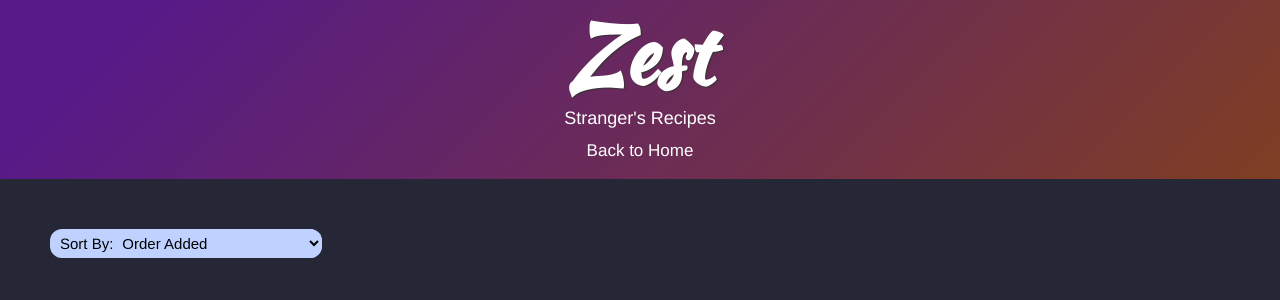
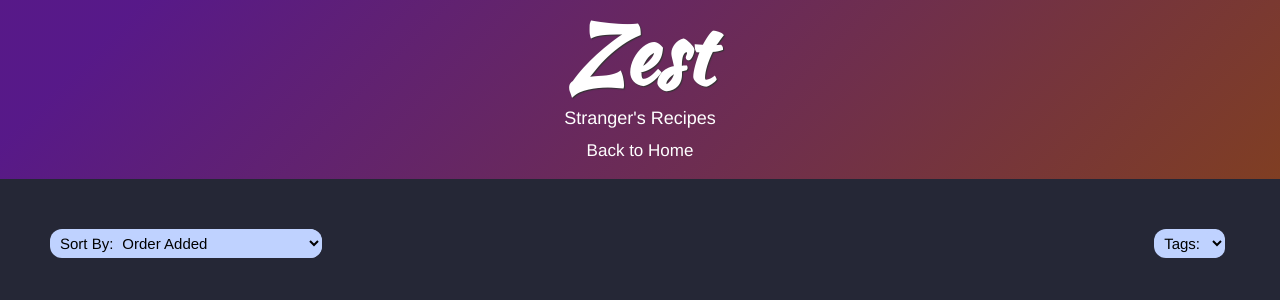
Before and after one commit to mikebednarz/zest, a React (Create React App) app: page /myrecipes in a window 1280 px wide. Shown: the top 300 px of the page. Built offline with nearby package versions, Linux system fonts and the light colour scheme.

Commit message:
functionality for displaying recipe tag drowndown

```diff
--- a/src/App.scss
+++ b/src/App.scss
@@ -389,3 +389,28 @@ $input-text-active: #BFD2FF; */
   border: none;
   font-size: 1.5rem;
 }
+
+.tags-container {
+  float: right;
+  margin-right: 5rem;
+  background-color: $input-text-active;
+  border-radius: 12px;
+  padding-left: 1rem;
+  position: absolute;
+  right: 5px;
+  top: 229px;
+}
+
+.tags-header {
+  font-size: 1.5rem;
+  margin-right: 0.5rem;
+}
+
+.tags-dropdown {
+  background-color: $input-text-active;
+  border-radius: 12px;
+  padding-top: 5px;
+  padding-bottom: 5px;
+  border: none;
+  font-size: 1.5rem;
+}
--- a/src/components/BuildRecipeCard.jsx
+++ b/src/components/BuildRecipeCard.jsx
@@ -1,7 +1,8 @@
 import { useState } from "react";
 import CreateRecipePopup from "./CreateRecipePopup";
 
-//TODO: add dropdown bar to display requested recipe tags
+//TODO: add tags on edit recipe page + functionality
+//TODO: add tag sorting functionality
 
 const BuildRecipeCard = () => {
   const [cardPopup, setCardPopup] = useState(false);
--- a/src/components/MyRecipesBody.jsx
+++ b/src/components/MyRecipesBody.jsx
@@ -5,6 +5,7 @@ import { useDispatch } from "react-redux";
 
 const MyRecipesBody = () => {
   const recipeList = useSelector(((state) => state.recipes.value));
+  const tagsList = useSelector(((state) => state.tags.value))
   const dispatch = useDispatch();
 
   const handleOptionChange = () => {
@@ -35,6 +36,14 @@ const MyRecipesBody = () => {
           return <RecipeCard key={recipe.id} uniqueID={recipe.id} recipeName={recipe.recipeName} ingredients={recipe.ingredients} instructions={recipe.instructions} tags={recipe.tags}/>
         })}
       </div>
+      <div className="tags-container">
+        <span className="tags-header">Tags:</span>
+          <select id='tags-dropdown' className="tags-dropdown">
+              {Object.values(tagsList).map((value, i) => {
+                return value > 0 && Object.keys(tagsList)[i] && <option>{Object.keys(tagsList)[i]}{` (${value})`}</option>
+              })}
+          </select>
+      </div>
     </div>
   )
 };
--- a/src/components/RecipeCard.jsx
+++ b/src/components/RecipeCard.jsx
@@ -10,7 +10,7 @@ const RecipeCard = ({uniqueID, recipeName, ingredients, instructions, tags}) =>
 
   const handleDeleteRecipe = (recipeName, tags) => {
     dispatch(deleteRecipe({ recipeName }));
-    dispatch(deleteTags({ tags }))
+    dispatch(deleteTags({ tags }));
   };
 
   const handleRecipeEdit = (id, recipeName, ingredients, instructions, uniqueID) => {
@@ -69,13 +69,14 @@ const RecipeCard = ({uniqueID, recipeName, ingredients, instructions, tags}) =>
         <p id={`instructions${recipeName}`}>{instructions}</p>
         </div>
         <div className="instructions-box">
-          {tags && <p className="recipe-card-subtitles"><strong>Tags:</strong></p>}
-          {tags && <p id={`tags${recipeName}`}>{tags}</p>}
+          {<p className="recipe-card-subtitles"><strong>Tags:</strong></p>}
+          {tags ? <p id={`tags${recipeName}`}>{tags}</p> : <p id={`tags${recipeName}`}>None</p>}
         </div>
         <div className="edit-and-delete-card">
           <a href="/editcard"><FaPencilAlt className="edit-card" onClick={() => handleRecipeEdit(document.getElementById(`recipeCard${recipeName}`).innerHTML, document.getElementById(`recipeName${recipeName}`).innerHTML, document.getElementById(`ingredients${recipeName}`).innerHTML, document.getElementById(`instructions${recipeName}`).innerHTML, uniqueID)}/></a>
 
-          <AiFillDelete className="delete-card" onClick={() => handleDeleteRecipe(document.getElementById(`recipeName${recipeName}`).innerHTML, document.getElementById(`tags${recipeName}`).innerHTML)}/>
+          <AiFillDelete className="delete-card" onClick={() => handleDeleteRecipe(document.getElementById(`recipeName${recipeName}`).innerHTML, document.getElementById(`tags${recipeName}`).innerHTML)
+          }/>
         </div>
       </div>
     </div>
```
